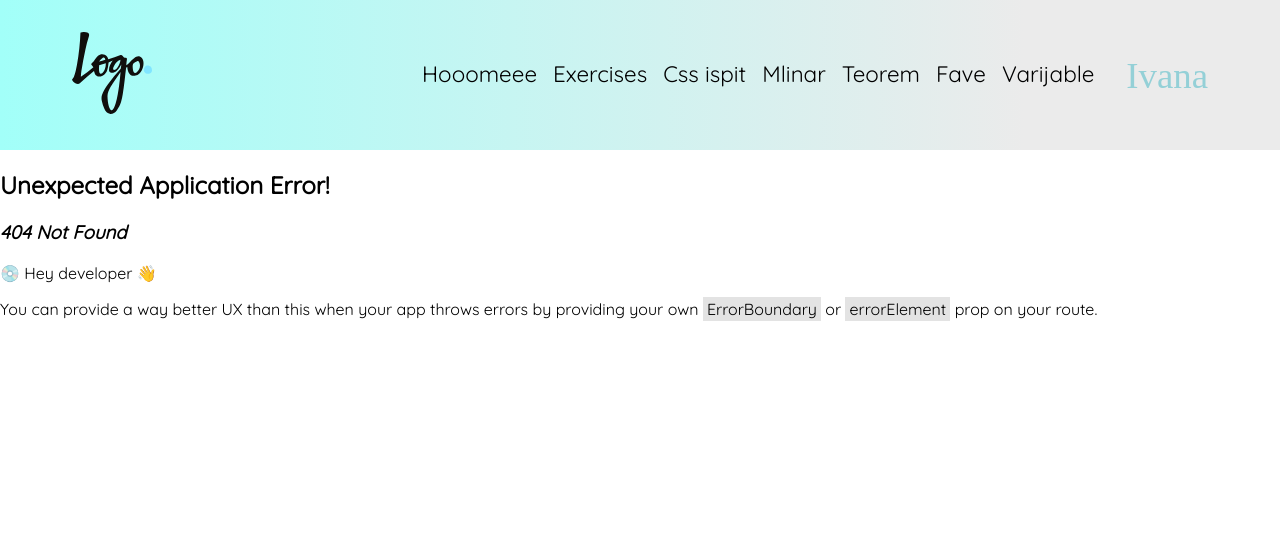
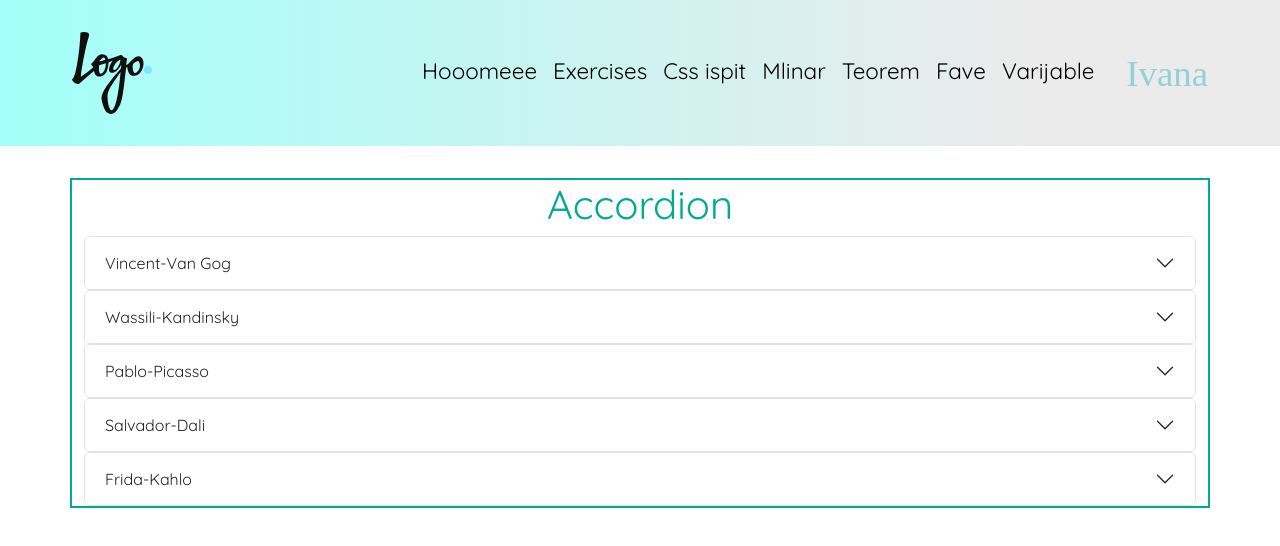
Before and after one commit to Ivanaarbutina/New-react-app, a React (Vite) app: page /bootstrapExe in a window 1280 px wide. Before the commit this address had no page. Shown: the top 546 px of the page. Built offline with nearby package versions, Linux system fonts and the light colour scheme; a web font is replaced by a local one.

Commit message:
add bootstrapExe

```diff
--- a/index.html
+++ b/index.html
@@ -24,9 +24,15 @@
 <link rel="preconnect" href="https://fonts.googleapis.com">
 <link rel="preconnect" href="https://fonts.gstatic.com" crossorigin>
 <link href="https://fonts.googleapis.com/css2?family=Caveat:wght@400;700&display=swap" rel="stylesheet">
+<link rel="stylesheet" href="https://stackpath.bootstrapcdn.com/bootstrap/4.5.2/css/bootstrap.min.css">
+
+
   </head>
   <body>
     <div id="root"></div>
     <script type="module" src="/src/main.tsx"></script>
+    <script src="https://code.jquery.com/jquery-3.5.1.slim.min.js"></script>
+    <script src="https://cdn.jsdelivr.net/npm/bootstrap@4.5.2/dist/js/bootstrap.min.js"></script>
+
   </body>
 </html>
--- a/package.json
+++ b/package.json
@@ -9,8 +9,10 @@
     "preview": "vite preview"
   },
   "dependencies": {
+    "bootstrap": "^5.3.0",
     "node-sass": "^8.0.0",
     "react": "^18.2.0",
+    "react-bootstrap": "^2.7.4",
     "react-dom": "^18.2.0",
     "react-router-dom": "^6.10.0"
   },
--- a/src/App.tsx
+++ b/src/App.tsx
@@ -23,6 +23,8 @@ import Vjezba1505 from "./pages/vjezba1505";
 import Todo from "./pages/todo";
 import SearchApp from "./pages/search-app";
 import Artist from "./pages/artist";
+import BootstrapExe from "./pages/bootstrap";
+import 'bootstrap/dist/css/bootstrap.min.css';
 
 const App = () => {
   const router = createBrowserRouter([
@@ -114,6 +116,10 @@ const App = () => {
       path: "/artist",
       element: <Artist />,
     },
+    {
+      path: "/bootstrapExe",
+      element: <BootstrapExe/>,
+    },
   ]);
 
   return (
--- a/src/pages/artist.tsx
+++ b/src/pages/artist.tsx
@@ -66,7 +66,7 @@ const Artist = () => {
     setIsBiografyVisible(false);
     setArtistBiografy(null);
     setIsActionActive(false);
-    setIsHovered(false); // Dodajte ovu liniju za resetiranje handleHover
+    setIsHovered(false);
   };
 
   return (
--- /dev/null
+++ b/src/pages/bootstrap.tsx
@@ -0,0 +1,60 @@
+import 'bootstrap/dist/css/bootstrap.min.css';
+import { Accordion } from 'react-bootstrap';
+import { famArt } from "../data/artData";
+import { useState } from 'react';
+
+
+export type ArtType = {
+  name: string;
+  lastName: string;
+  born: number;
+  died: number;
+  country: string;
+  directionOfArt: string;
+  profilImage:string;
+  image: string;
+  id: number;
+  info: string;
+  imageName: string;
+  quote:string;
+  galleryImages:string[];
+  biografy:string
+};
+
+const BootstrapExe = () => {
+  const [isBiografyVisible, setIsBiografyVisible] = useState(false);
+  const [artistBiografy, setArtistBiografy] = useState<ArtType | null>(null);
+
+  return (
+    <div className='container'>
+      <h2>Accordion</h2>
+
+      <div >
+      {famArt.map((artist) => {
+           isBiografyVisible && artistBiografy?.id === artist.id;
+           return(
+            <Accordion defaultActiveKey={`${artist.name}-${artist.lastName}`}>
+            <Accordion.Item eventKey="0">
+              <Accordion.Header>{`${artist.name}-${artist.lastName}`}</Accordion.Header>
+              <Accordion.Body>
+                <div className='art__exe'>
+                <img
+                className="art__image"
+                src={artist.profilImage}
+                alt={`${artist.name} ${artist.lastName}`}
+              />
+               <span>"{artist.quote}"</span>
+                </div>
+
+              <div>{artist.biografy}</div>
+              </Accordion.Body>
+            </Accordion.Item>
+          </Accordion>
+           )
+      })}
+      </div>
+    </div>
+  );
+};
+
+export default BootstrapExe;
--- a/src/pages/home.tsx
+++ b/src/pages/home.tsx
@@ -50,6 +50,9 @@ const Home = () => {
           <li>
             <a href="/artist">Artist</a>
           </li>
+          <li>
+            <a href="/bootstrapExe">BootstrapExe</a>
+          </li>
         </ul>
       </div>
     </div>
--- a/src/styles/pages/artist.scss
+++ b/src/styles/pages/artist.scss
@@ -196,7 +196,13 @@
     color: aqua;
   }
 }
-
+&__exe{
+  display: flex;
+  justify-content: space-between;
+  align-items: center;
+  margin: 1rem auto;
+  font-size: 1.5rem;
+}
 }
 .biografy{
   &__card {
```
Also changed, not shown: src/styles/styles.scss (line endings or trailing spaces), 1 other file (tests, documents, lock files or other folders).
